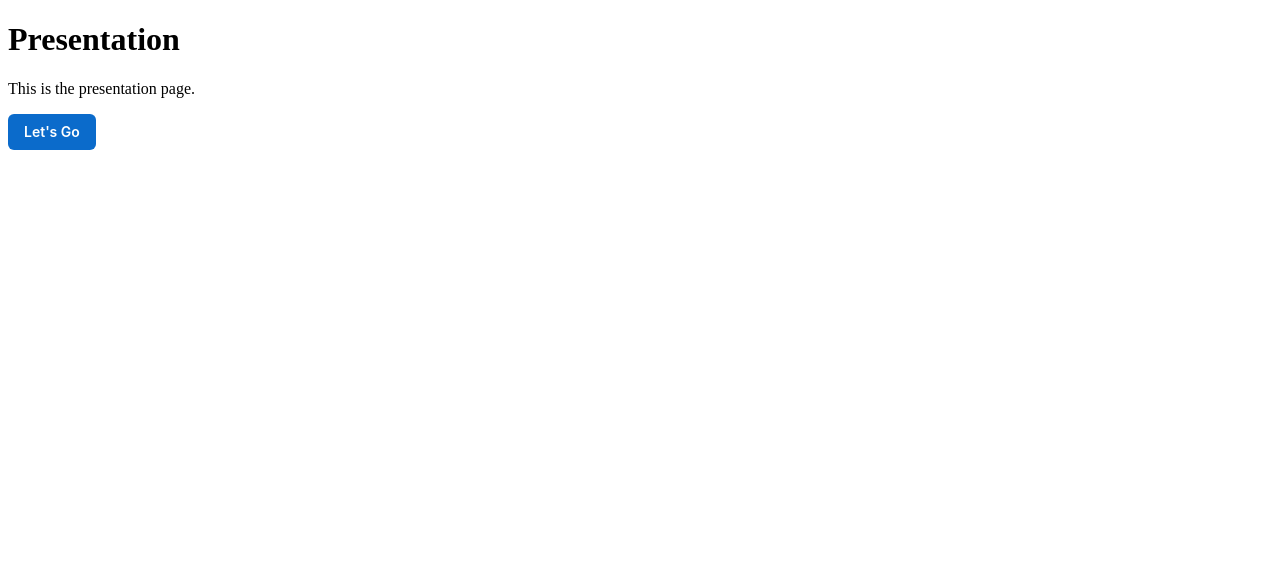
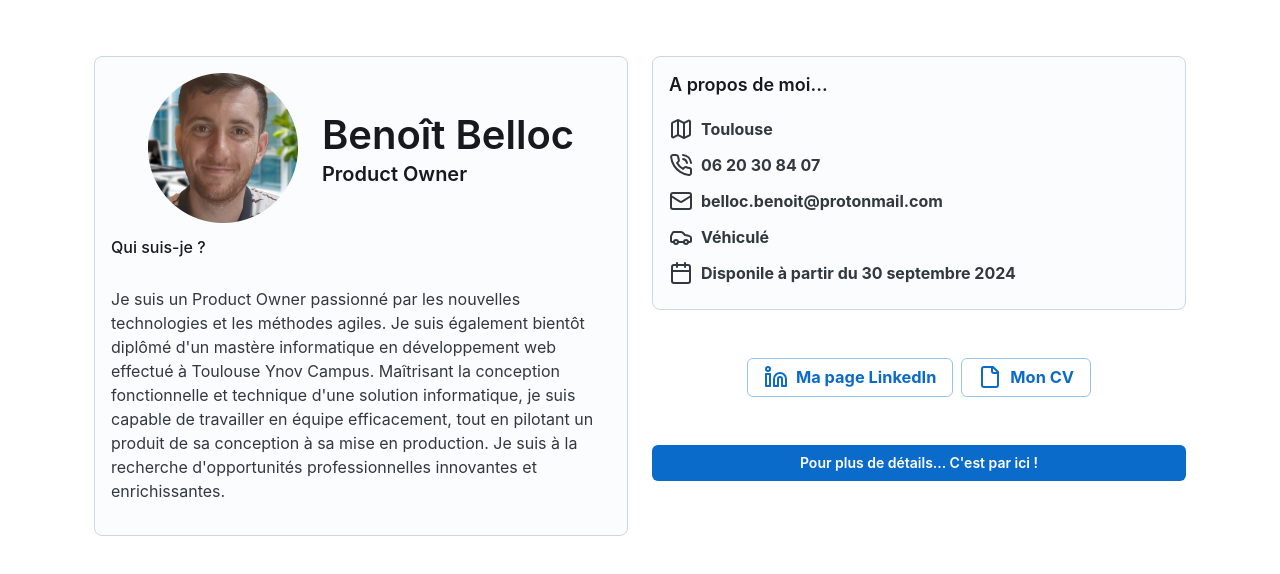
Before and after one commit to benoitbelloc/portfolio, a React (Vite) app: page / in a window 1280 px wide. Shown: the top 574 px of the page. Built offline with nearby package versions, Linux system fonts and the light colour scheme.

Commit message:
page de pres OK

```diff
--- a/src/component/contact.tsx
+++ b/src/component/contact.tsx
@@ -1,4 +1,5 @@
-import { Button, Card, CardActions, CardContent, Divider, FormControl, FormLabel, Input, Stack, Textarea, Typography } from "@mui/joy";
+import { Button, Card, CardActions, CardContent, Divider, FormControl, FormLabel, Input, Stack, TextField, Textarea, Typography, textareaClasses } from "@mui/joy";
+import { MailIcon } from "lucide-react";
 import { useNavigate } from "react-router-dom";
 
 export default function Contact() {
@@ -7,12 +8,12 @@ export default function Contact() {
     return (
         <div>
             <Button onClick={() => navigate('/home')} variant="outlined">Retour</Button>
-            <Stack alignItems={"center"} justifyContent="center" mt={7}>
+            <Stack alignItems={"center"} justifyContent="center" mt={3}>
             <Card
             variant="outlined"
             sx={{
-                width: 380,
-                height: 380,
+                width: 400,
+                height: 400,
                 display: 'flex',
                 alignItems: 'center',
                 justifyContent: 'center',
@@ -36,16 +37,26 @@ export default function Contact() {
                     </FormControl>
                     <FormControl sx={{ gridColumn: '1/-1' }}>
                         <FormLabel>Mail</FormLabel>
-                        <Input placeholder="exemple@mail.com" />
+                        <Input startDecorator={<MailIcon />} required placeholder="exemple@mail.com" />
+                    </FormControl>
+                    <FormControl sx={{ gridColumn: '1/-1' }}>
+                        <FormLabel>Objet</FormLabel>
+                        <Input required />
                     </FormControl>
                     <FormControl sx={{ gridColumn: '1/-1' }}>
                         <FormLabel>Message</FormLabel>
-                        <Textarea />
+                        <Textarea required sx={{ height: 100 }} />
                     </FormControl>
-                  </CardContent>
-                  <CardActions>
-                    <Button variant="solid">Envoyer</Button>
-                  </CardActions>
+                    <Button
+                    variant="solid"
+                    size="sm"
+                    color="primary"
+                    onClick={() => navigate('/contact')}
+                    sx={{ gridColumn: '1/-1', mt: 1}}
+                    >
+                    Envoyer
+                    </Button>
+                    </CardContent>
             </Card>
             </Stack>
         </div>
--- a/src/component/presentation.tsx
+++ b/src/component/presentation.tsx
@@ -1,14 +1,82 @@
-import { Button } from "@mui/joy";
+import { Button, Card, Stack, Typography } from "@mui/joy";
+import { CalendarIcon, CarIcon, FileIcon, LinkedinIcon, MailIcon, MapIcon, PhoneCallIcon } from "lucide-react";
 import { useNavigate } from "react-router-dom";
 
 export default function Presentation() {
     const navigate = useNavigate();
+    const handleCV = () => {
+        const pdfUrl = "../../public/cv-benoitbelloc.pdf";
+        const anchorElement = document.createElement('a');
+        anchorElement.href = pdfUrl;
+        anchorElement.download = 'cv-benoitbelloc.pdf';
+        document.body.appendChild(anchorElement);
+        anchorElement.click();
+        document.body.removeChild(anchorElement);
+      };
+    const handleLinkedin = () => {
+        window.open("https://www.linkedin.com/in/benoit-belloc-profile/");
+    }
 
     return (
         <div>
-            <h1>Presentation</h1>
-            <p>This is the presentation page.</p>
-            <Button onClick={() => navigate('/home')}>Let's Go</Button>
+            <Stack direction="row" spacing={3} justifyContent="center" mt={7}>
+                <Card variant="outlined" sx={{ width: 500 }}>
+                    <Stack direction="row" spacing={3} justifyContent="center">
+                    <img width={150} src="public\avatar.png" alt="avatar" />
+                    <Stack justifyContent="center">
+                    <Typography fontSize={40} level="title-lg">Benoît Belloc</Typography>
+                    <Typography fontSize={20} level="title-lg">Product Owner</Typography>
+                    </Stack>
+                    </Stack>
+                    <Typography level="title-md">Qui suis-je ?</Typography>
+                    <p>
+                        Je suis un Product Owner passionné par les nouvelles technologies et les méthodes agiles.
+                        Je suis également bientôt diplômé d'un mastère informatique en développement web effectué à Toulouse Ynov Campus.
+                        Maîtrisant la conception fonctionnelle et technique d'une solution informatique, je suis capable de travailler en équipe efficacement, tout en pilotant un produit de sa conception à sa mise en production.
+                        Je suis à la recherche d'opportunités professionnelles innovantes et enrichissantes.
+                    </p>
+                </Card>
+                <Stack direction="column" spacing={6}>
+                <Card variant="outlined" sx={{ width: 500, height: 220 }}>
+                <Typography level="title-lg">A propos de moi...</Typography>
+                    <Stack direction="row" spacing={1} justifyContent="auto" mt={1}>
+                    <MapIcon />
+                    <h4>Toulouse</h4>
+                    </Stack>
+                    <Stack direction="row" spacing={1} justifyContent="auto">
+                    <PhoneCallIcon />
+                    <h4>06 20 30 84 07</h4>
+                    </Stack>
+                    <Stack direction="row" spacing={1} justifyContent="auto">
+                    <MailIcon />
+                    <h4>belloc.benoit@protonmail.com</h4>
+                    </Stack>
+                    <Stack direction="row" spacing={1} justifyContent="auto">
+                    <CarIcon />
+                    <h4>Véhiculé</h4>
+                    </Stack>
+                    <Stack direction="row" spacing={1} justifyContent="auto" mb={5}>
+                    <CalendarIcon />
+                    <h4>Disponile à partir du 30 septembre 2024</h4>
+                    </Stack>
+                </Card>
+                <Stack direction="row" spacing={1} justifyContent="center">
+                        <Button variant="outlined" onClick={handleLinkedin}>
+                            <Stack direction="row" spacing={1}>
+                            <LinkedinIcon />
+                            <h3>Ma page LinkedIn</h3>
+                            </Stack>
+                        </Button>
+                        <Button variant="outlined" onClick={handleCV}>
+                            <Stack direction="row" spacing={1}>
+                            <FileIcon />
+                            <h3>Mon CV</h3>
+                            </Stack>
+                        </Button>
+                    </Stack>
+                <Button onClick={() => navigate('/home')}>Pour plus de détails... C'est par ici !</Button>
+                    </Stack>
+            </Stack>
         </div>
     )
 }
```
Also changed, not shown: public/avatar.png (added), 1 other file (tests, documents, lock files or other folders).
